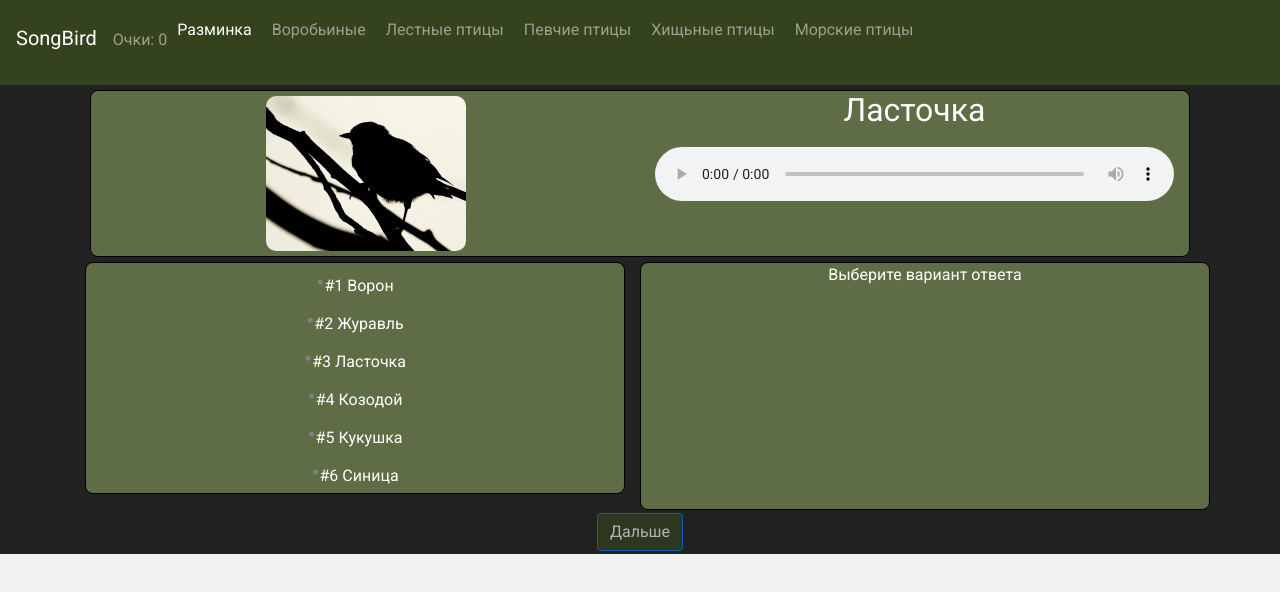
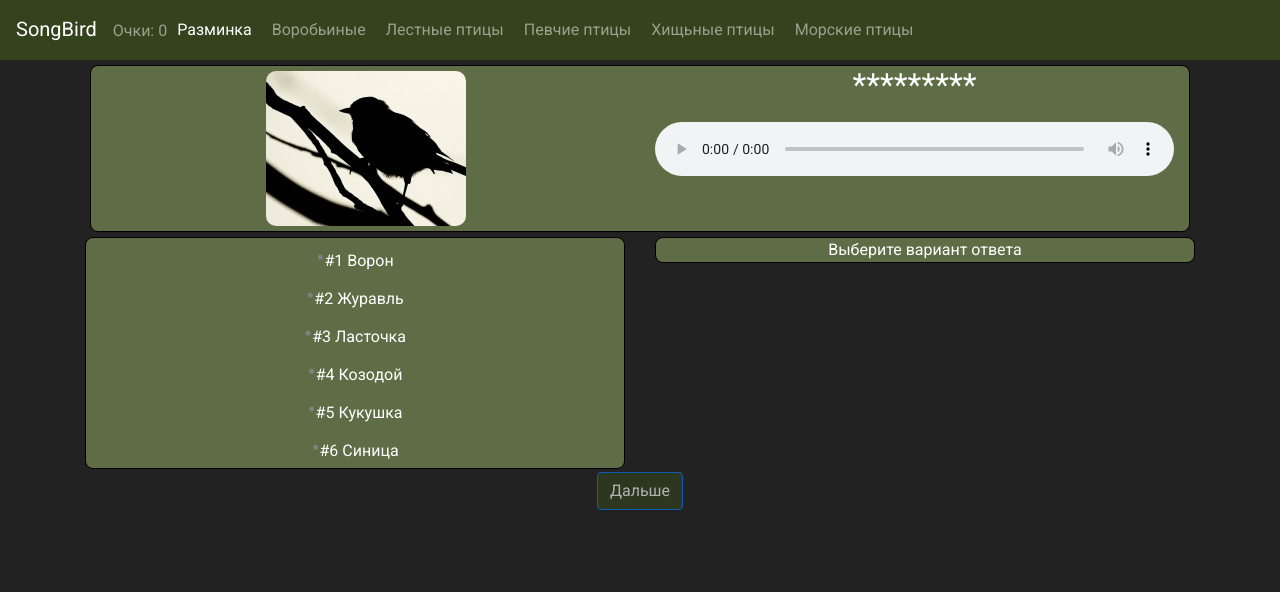
Before and after one commit to alexger95/songbird, a React (Create React App) app in the folder songbird/: page / in a window 1280 px wide. Shown: the top 592 px of the page. Built offline with nearby package versions, Linux system fonts and the light colour scheme.

Commit message:
feat: add audio pause(if answer true), add css fix

```diff
--- a/songbird/package.json
+++ b/songbird/package.json
@@ -12,7 +12,7 @@
     "react-audio-player": "^0.13.0",
     "react-bootstrap": "^1.3.0",
     "react-dom": "^16.13.1",
-    "react-scripts": "3.4.1"
+    "react-scripts": "^3.4.3"
   },
   "scripts": {
     "start": "react-scripts start",
--- a/songbird/src/App.scss
+++ b/songbird/src/App.scss
@@ -2,8 +2,12 @@
 
 @import url("https://fonts.googleapis.com/css2?family=Roboto&display=swap");
 
-html {
+html,
+body, #root, .App {
+    height: 100%;
 }
+
+
 
 .App {
   text-align: center;
@@ -55,6 +59,7 @@ html {
 ul {
   list-style: none;
   padding-inline-start: 0;
+  margin: 0;
 }
 
 .react-audio-player {
@@ -73,7 +78,7 @@ ul {
   justify-content: space-around;;
     flex-wrap: wrap;
     padding: 0;
-    margin-bottom: 25px;
+    margin: auto;
     border-radius: 5px;
     overflow: hidden;
 }
@@ -85,6 +90,7 @@ ul {
 
 .answer-list li {
   margin: 2px;
+  height: 100%;
 }
 
 .answer-list span {
@@ -104,7 +110,7 @@ ul {
 }
 
 body {
-  background-color: #f1f1ef;
+  background-color: #222;
   color: #ffffff;
   font-family: "Roboto", sans-serif;
 }
@@ -131,5 +137,17 @@ body {
 }
 
 .video-bg {
+  --widthA: 75vh;
+    width: calc(100% + var(--widthA));
   background-color: #222;
 }
+
+.navbar-text label {
+  margin: auto;
+}
+
+@media screen and (min-width: 1000px) {
+  .App {
+    background-color: transparent;
+  }
+}
--- a/songbird/src/components/Layer/main.jsx
+++ b/songbird/src/components/Layer/main.jsx
@@ -15,6 +15,7 @@ import birdsData from "../assets/birdsData";
 export default class MainPage extends React.Component {
   constructor(props) {
     super(props);
+    this.setAudioPlayerRef = element => this.audioPlayerUnit = element
     this.state = {
       questionNumber: 0,
       trueAnswerNumber: this.randomAnswer() - 1,
@@ -25,6 +26,10 @@ export default class MainPage extends React.Component {
       modalToggle: false,
       nextLevelBtn: true,
     };
+  }
+
+  pauseSong() {
+    if (this.audioPlayerUnit) console.log("audplunit", this.audioPlayerUnit.audioEl.current.pause());
   }
 
   answerStyle(number) {
@@ -88,7 +93,6 @@ export default class MainPage extends React.Component {
   answerClickReducer(clickedId) {
     if (this.state.questionNumber === 5) {
       console.log("last raund");
-
     }
     if (+clickedId === this.state.trueAnswerNumber + 1) {
       if (this.state.questionNumber === 5) {
@@ -96,7 +100,7 @@ export default class MainPage extends React.Component {
       score: this.state.score + (5 - this.state.falseAnswers),
     });
         this.displayStats();
-        return
+
       }
       this.trueAnswerReducer(clickedId);
       return 'true answer commit'
@@ -114,6 +118,7 @@ export default class MainPage extends React.Component {
       score: this.state.score + (5 - this.state.falseAnswers),
     });
     this.colorList(+clickedId, true);
+    this.pauseSong();
     this.godAudioPlay();
   } else {
     this.setState({lastSelectAnswer: +clickedId,});
@@ -194,6 +199,7 @@ export default class MainPage extends React.Component {
           questionNumber={this.state.questionNumber}
         />
         <AudioPlayer
+          setAudioPlayerRef={this.setAudioPlayerRef}
           audioUrl={this.returnAudioUrl(
             this.state.questionNumber,
             this.state.trueAnswerNumber
--- a/songbird/src/components/block/AudioPlayer.jsx
+++ b/songbird/src/components/block/AudioPlayer.jsx
@@ -17,7 +17,7 @@ const BirdPicture = (props) => {
 };
 
 const BirdName = (props) => {
-  if (props.secret) {
+  if (!props.secret) {
     return <h2>{props.name}</h2>;
   }
   return <h2>*********</h2>;
@@ -27,6 +27,7 @@ export default class AudioPlayer extends React.Component {
   constructor(props) {
     super(props);
     //console.log(props);
+
     this.state = {};
   }
 
@@ -41,7 +42,7 @@ export default class AudioPlayer extends React.Component {
             </div>
             <div className="col-md-12 col-lg-6">
               <BirdName name={this.props.name} secret={this.props.showAnswer} />
-              <ReactAudioPlayer src={this.props.audioUrl} controls />
+              <ReactAudioPlayer src={this.props.audioUrl} ref={this.props.setAudioPlayerRef} controls autoPlay/>
             </div>
           </Row>
         </Container>
--- a/songbird/src/components/block/BackgroundVideo.module.css
+++ b/songbird/src/components/block/BackgroundVideo.module.css
@@ -1,11 +1,8 @@
 .Container {
-    /* position: absolute;
-
-    height: 100vw;
-    width: 100vh; */
-
-    z-index: -1000;
-    position: fixed;
+  --widthA: 75vh;
+  width: calc(100% + var(--widthA));
+  z-index: -1000;
+  position: fixed;
   right: 0;
   bottom: 0;
   min-width: 100%;
--- a/songbird/src/components/block/BirdInfo.jsx
+++ b/songbird/src/components/block/BirdInfo.jsx
@@ -16,8 +16,10 @@ export default class BirdInfo extends React.Component {
   noBirdClicked() {
     return (
       <>
-        <div className="col-12 col-lg-6 bg-dark-light border-block">
+        <div className="col-12 col-lg-6">
+        <div className="bg-dark-light border-block">
           Выберите вариант ответа
+          </div>
         </div>
       </>
     );
@@ -27,8 +29,9 @@ export default class BirdInfo extends React.Component {
     console.log(this.props);
     return (
       <>
-        <div className="col-12 col-lg-6 bg-dark-light border-block">
-          <div className="row">
+        <div className="col-12 col-lg-6 ">
+        <div className="bg-dark-light border-block">
+        <div className="row">
             <div className="col-12 col-md-6">
               <div className="col-12">
                 <BirdPicture imageUrl={this.props.info[id - 1].image} />
@@ -45,9 +48,12 @@ export default class BirdInfo extends React.Component {
               </div>
             </div>
           </div>
-          <div className="row">
+
+        <div className="row">
             <div className="col-sm">{this.props.info[id - 1].description}</div>
           </div>
+        </div>
+
         </div>
       </>
     );
```
Also changed, not shown: 1 other file (tests, documents, lock files or other folders).
